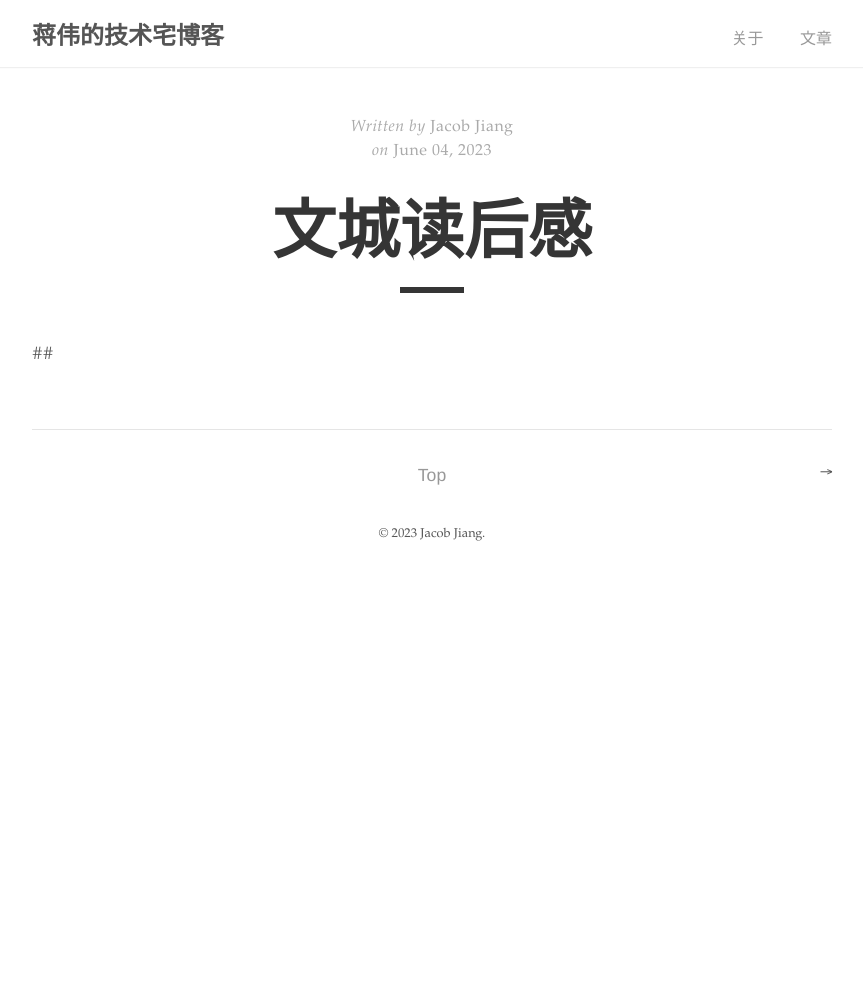
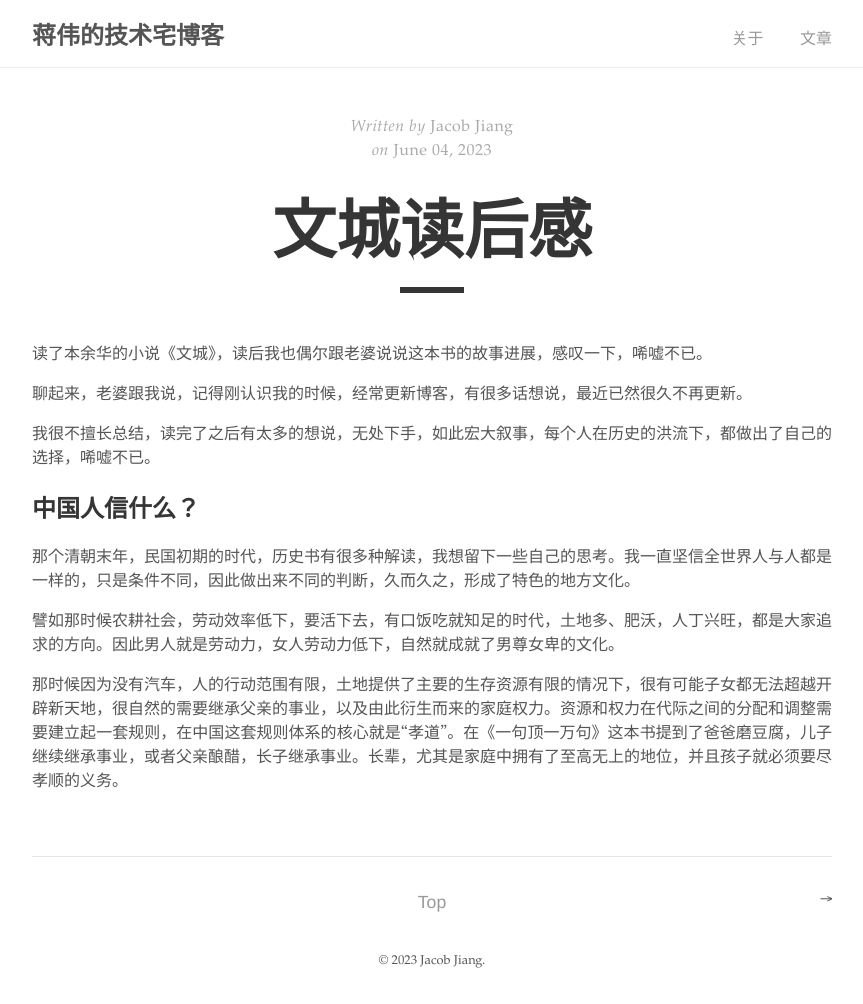
Before and after one commit to jacobjiangwei/jacobjiangwei.github.io, a Jekyll site: the page built from _posts/2023-06-04-wencheng.md, in a window 1280 px wide. Shown: the whole page, without its empty margins (208-1071 px from the left). Built offline with Jekyll 4.4.1, drawn with Linux system fonts in a browser that asks for light colours; before the commit the page ends 900 px from its top, so only the background shows below that.

Commit message:
Update 2023-06-04-wencheng.md

```diff
--- a/_posts/2023-06-04-wencheng.md
+++ b/_posts/2023-06-04-wencheng.md
@@ -7,4 +7,16 @@ tags: []
 ---
 
 
-##
+读了本余华的小说《文城》，读后我也偶尔跟老婆说说这本书的故事进展，感叹一下，唏嘘不已。
+
+聊起来，老婆跟我说，记得刚认识我的时候，经常更新博客，有很多话想说，最近已然很久不再更新。
+
+我很不擅长总结，读完了之后有太多的想说，无处下手，如此宏大叙事，每个人在历史的洪流下，都做出了自己的选择，唏嘘不已。
+
+## 中国人信什么？
+
+那个清朝末年，民国初期的时代，历史书有很多种解读，我想留下一些自己的思考。我一直坚信全世界人与人都是一样的，只是条件不同，因此做出来不同的判断，久而久之，形成了特色的地方文化。
+
+譬如那时候农耕社会，劳动效率低下，要活下去，有口饭吃就知足的时代，土地多、肥沃，人丁兴旺，都是大家追求的方向。因此男人就是劳动力，女人劳动力低下，自然就成就了男尊女卑的文化。
+
+那时候因为没有汽车，人的行动范围有限，土地提供了主要的生存资源有限的情况下，很有可能子女都无法超越开辟新天地，很自然的需要继承父亲的事业，以及由此衍生而来的家庭权力。资源和权力在代际之间的分配和调整需要建立起一套规则，在中国这套规则体系的核心就是“孝道”。在《一句顶一万句》这本书提到了爸爸磨豆腐，儿子继续继承事业，或者父亲酿醋，长子继承事业。长辈，尤其是家庭中拥有了至高无上的地位，并且孩子就必须要尽孝顺的义务。
```
